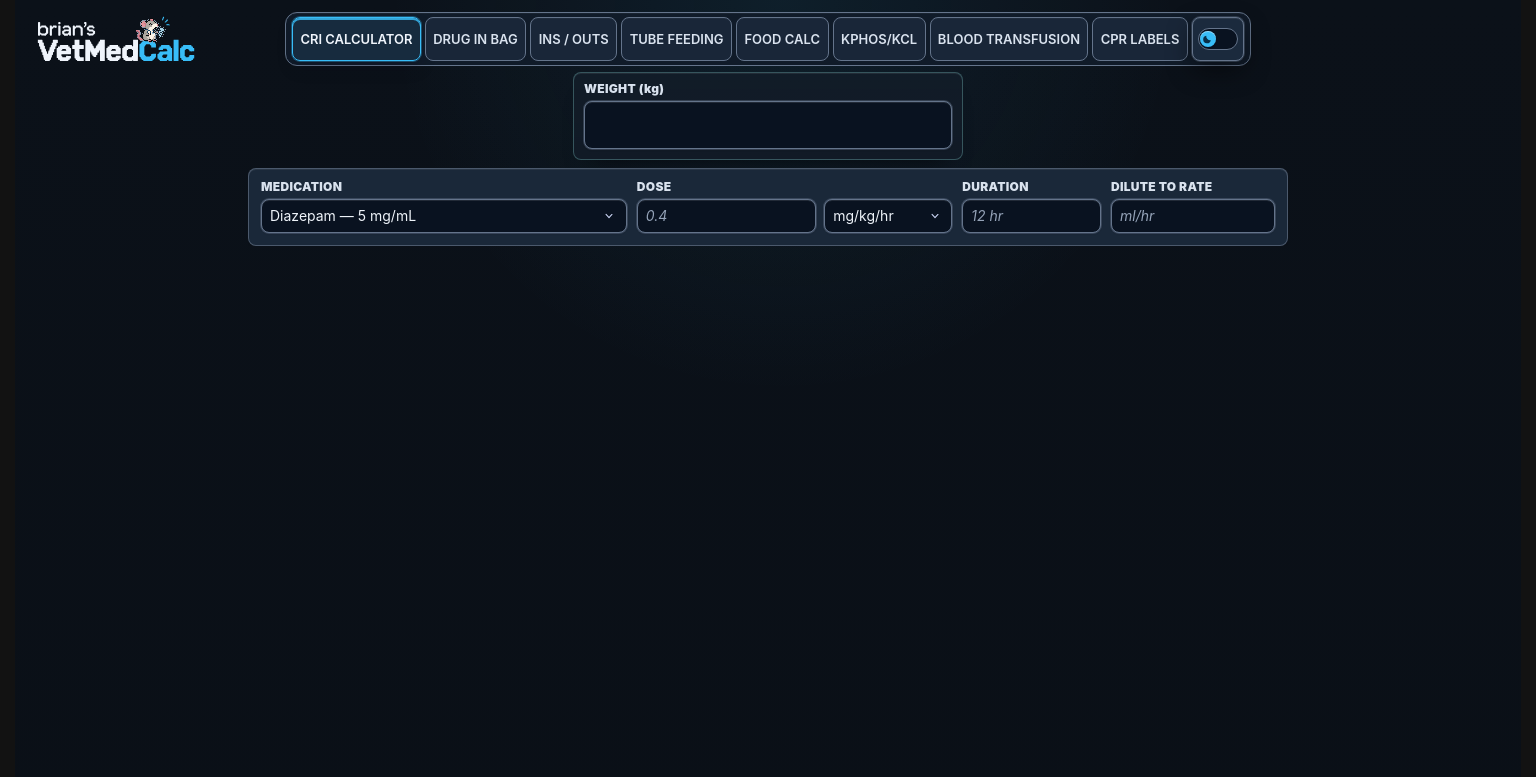
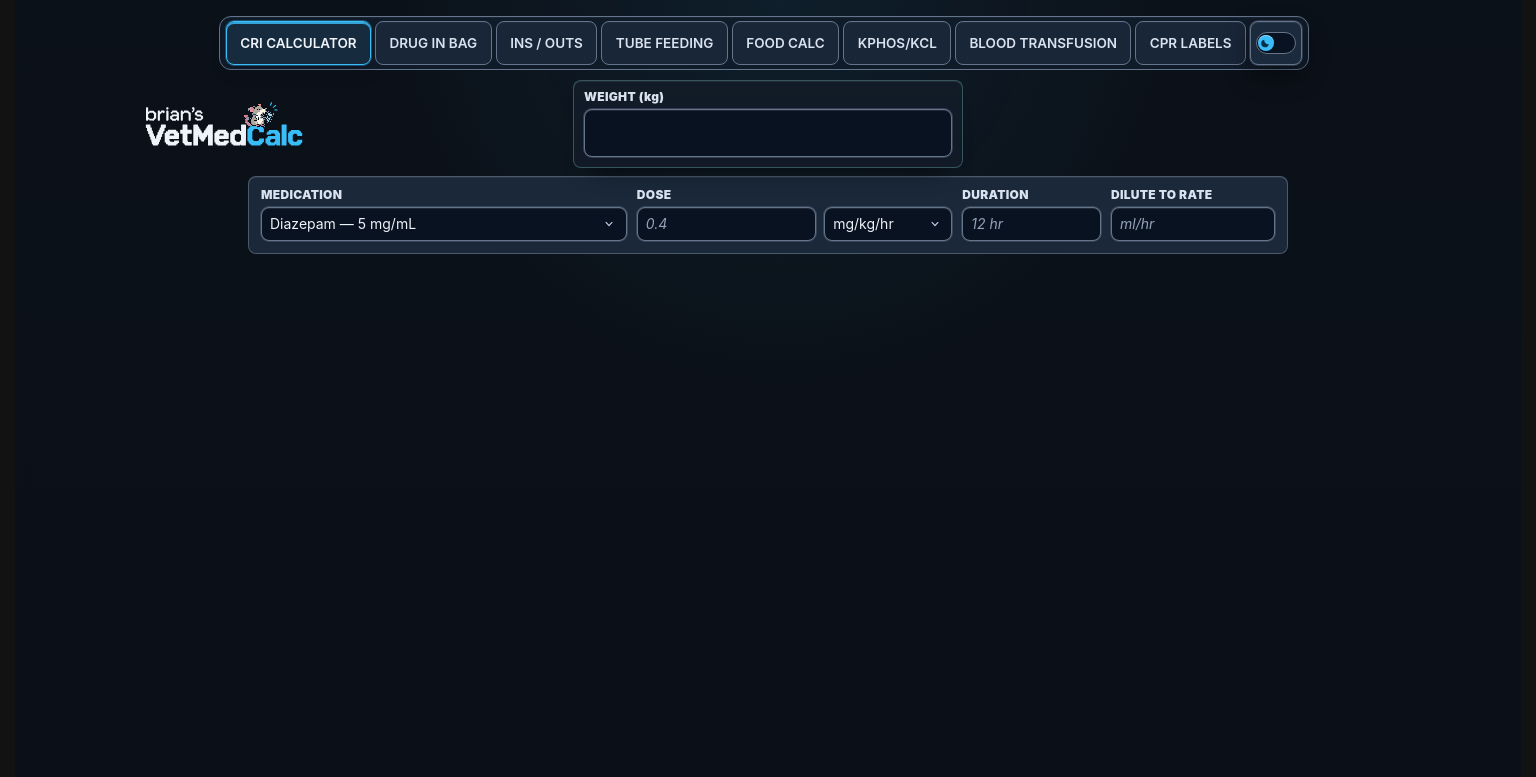
Before and after one commit to zappybiby/vetmedcalc, a Svelte app: page / in a window 1536 px wide. Shown: the top 777 px of the page. Built offline with nearby package versions, Linux system fonts and the light colour scheme.

Commit message:
Float the logo beside patient weight without changing the page layout

```diff
--- a/src/app.css
+++ b/src/app.css
@@ -141,8 +141,18 @@
 }
 
 @layer components {
+  .patient-header {
+    position: relative;
+    min-width: 0;
+  }
+
   .desktop-brand {
     display: none;
+    position: absolute;
+    left: 0;
+    top: 50%;
+    transform: translateY(-50%);
+    pointer-events: none;
   }
 
   .brand-logo {
@@ -163,7 +173,6 @@
   @media screen and (min-width: 1024px) {
     .desktop-brand {
       display: block;
-      width: 100%;
     }
   }
 
@@ -389,13 +398,6 @@
     @apply flex w-full max-w-full min-w-0 flex-wrap items-start justify-center gap-1 sm:flex-nowrap;
   }
 
-  @media screen and (min-width: 1024px) {
-    .tab-strip-frame {
-      flex-wrap: wrap;
-      row-gap: 8px;
-    }
-  }
-
   .ui-tablist {
     @apply grid w-full max-w-full min-w-0 grid-cols-3 items-center justify-center gap-1 rounded-lg px-1 py-1 sm:rounded-xl sm:px-1.5;
     background-color: color-mix(in srgb, var(--ui-tab-bg) 85%, var(--ui-surface));
@@ -462,38 +464,6 @@
       font-size: 13.5px;
       padding-inline: 0.875rem;
       padding-block: 0.75rem;
-    }
-  }
-
-  /* Center the tabs independently; the logo uses the free left margin. */
-  @media screen and (min-width: 1360px) {
-    .tab-strip-outer {
-      justify-self: center;
-      width: min(1600px, calc(100vw - 64px));
-      max-width: none;
-      margin-block: -4px;
-    }
-
-    .tab-strip-frame {
-      display: grid;
-      grid-template-columns: minmax(0, 1fr) max-content minmax(0, 1fr);
-      align-items: center;
-      column-gap: 12px;
-    }
-
-    .desktop-brand {
-      min-width: 0;
-      width: 100%;
-    }
-
-    .desktop-brand .brand-logo {
-      width: 100%;
-      max-width: 160px;
-    }
-
-    .ui-tab {
-      font-size: 13px;
-      padding-inline: 8px;
     }
   }
 
--- a/src/lib/components/TabShell.svelte
+++ b/src/lib/components/TabShell.svelte
@@ -36,10 +36,9 @@
   const tabInactive = '';
 </script>
 
-<section class="grid grid-cols-1 min-w-0 w-full gap-2" aria-label="Main tools">
+<section class="grid min-w-0 w-full gap-2" aria-label="Main tools">
   <div class="tab-strip-outer">
     <div class="tab-strip-frame">
-      <slot name="brand" />
       <div class="ui-tablist" role="tablist" aria-label="Tool tabs">
         {#each tabs as t}
           <button
@@ -57,7 +56,10 @@
   </div>
 
   {#if !$cprBatchMode}
-    <PatientPanel />
+    <div class="patient-header">
+      <slot name="brand" />
+      <PatientPanel />
+    </div>
   {/if}
 
   <div
```
Also changed, not shown: 1 other file (tests, documents, lock files or other folders).
